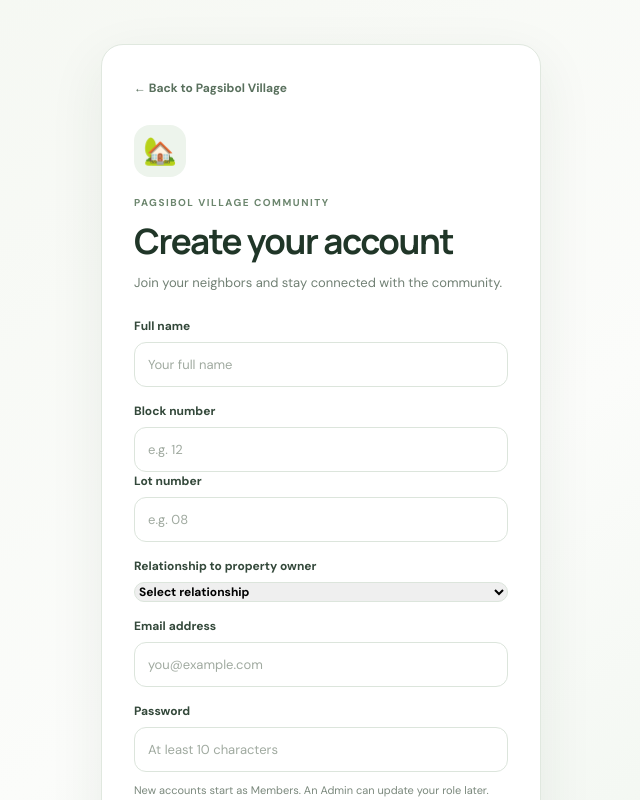
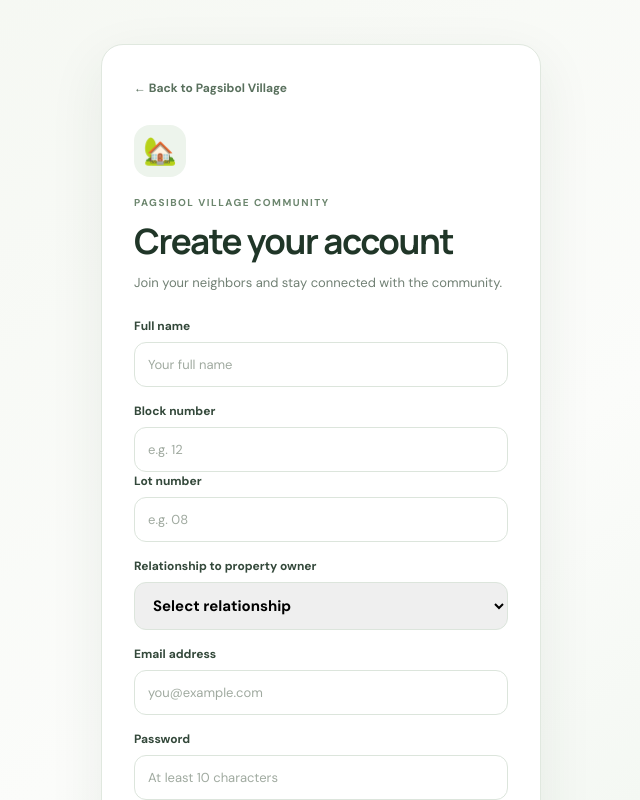
Before and after one commit to siidigitalcreative-engine/pvne, a Next.js app: page /signup in a window 1280 px wide. Shown: the top 800 px of the page, without its empty margins (319-959 px from the left). Built offline with nearby package versions, Linux system fonts and the light colour scheme.

Commit message:
Update AuthForm.tsx

```diff
--- a/components/AuthForm.tsx
+++ b/components/AuthForm.tsx
@@ -89,7 +89,21 @@ export default function AuthForm({ mode }: AuthFormProps) {
 
               <label>
                 Relationship to property owner
-                <select value={ownerRelationship} onChange={(event) => setOwnerRelationship(event.target.value)} required>
+                <select
+                  value={ownerRelationship}
+                  onChange={(event) => setOwnerRelationship(event.target.value)}
+                  required
+                  style={{
+                    display: "block",
+                    width: "100%",
+                    minHeight: 48,
+                    height: 48,
+                    boxSizing: "border-box",
+                    padding: "12px 14px",
+                    fontSize: 15,
+                    lineHeight: 1.4,
+                  }}
+                >
                   <option value="">Select relationship</option>
                   {relationshipOptions.map((option) => (
                     <option key={option.value} value={option.value}>{option.label}</option>
```
